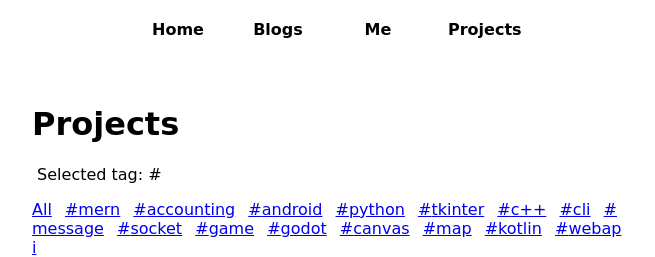
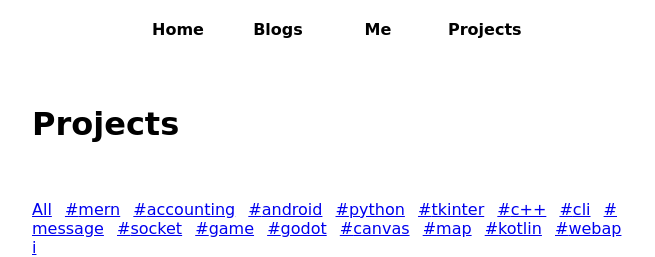
Before and after one commit to captainAyan/nextjs-blog, a Next.js app: page /projects in a window 1280 px wide. Shown: the top 257 px of the page, without its empty margins (312-967 px from the left). Built offline with nearby package versions, Linux system fonts and the light colour scheme.

Commit message:
style: :lipstick: changed selected tag ui

```diff
--- a/pages/projects.js
+++ b/pages/projects.js
@@ -53,11 +53,7 @@ export default function Projects() {
       <h1>Projects</h1>
       <p>
         &nbsp;
-        {selectedTag == "" ? null : (
-          <>
-            Selected tag: <span>#{selectedTag}</span>
-          </>
-        )}
+        {!selectedTag ? null : <>#{selectedTag}</>}
       </p>
 
       <p style={{ wordWrap: "break-word", wordSpacing: "8px" }}>
```
